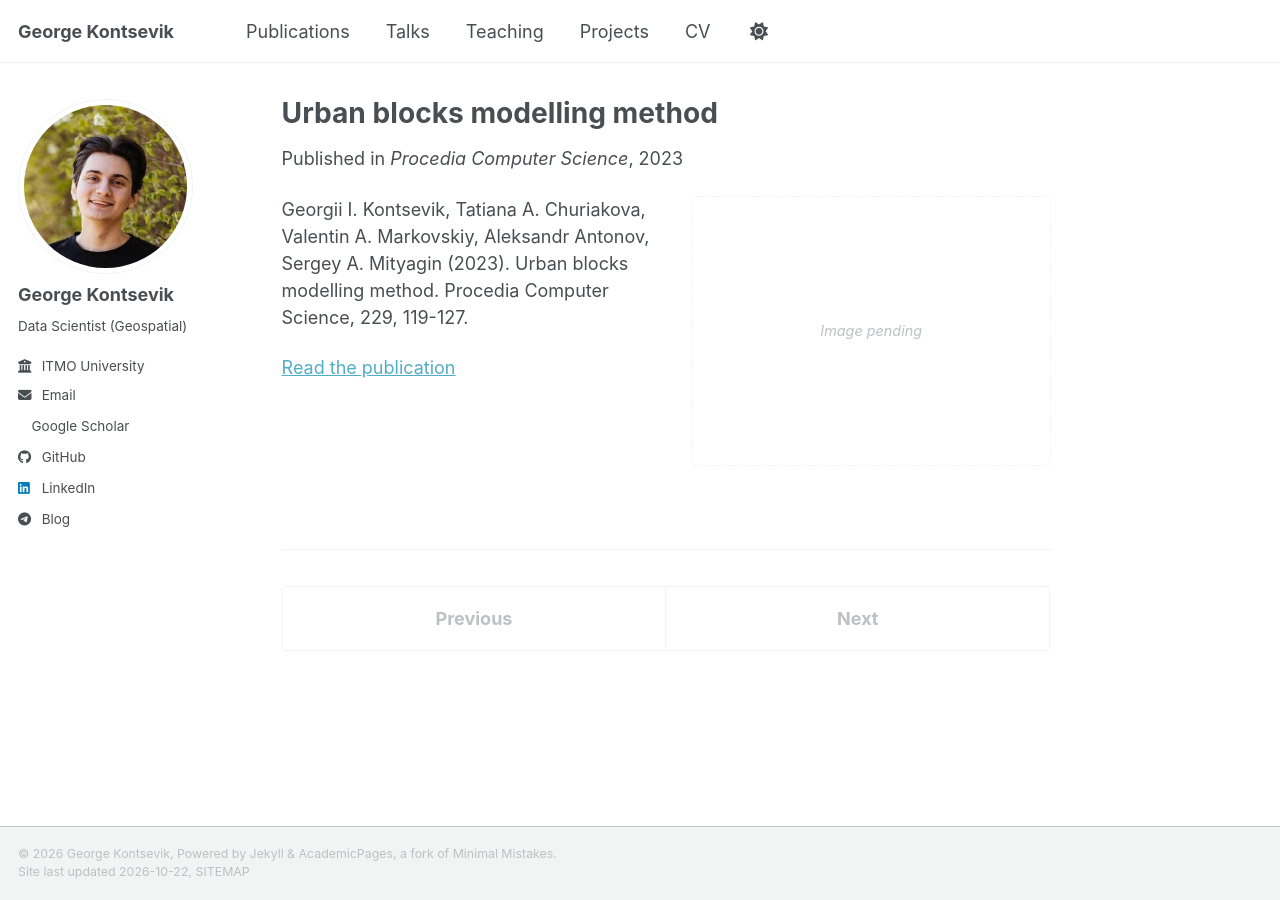
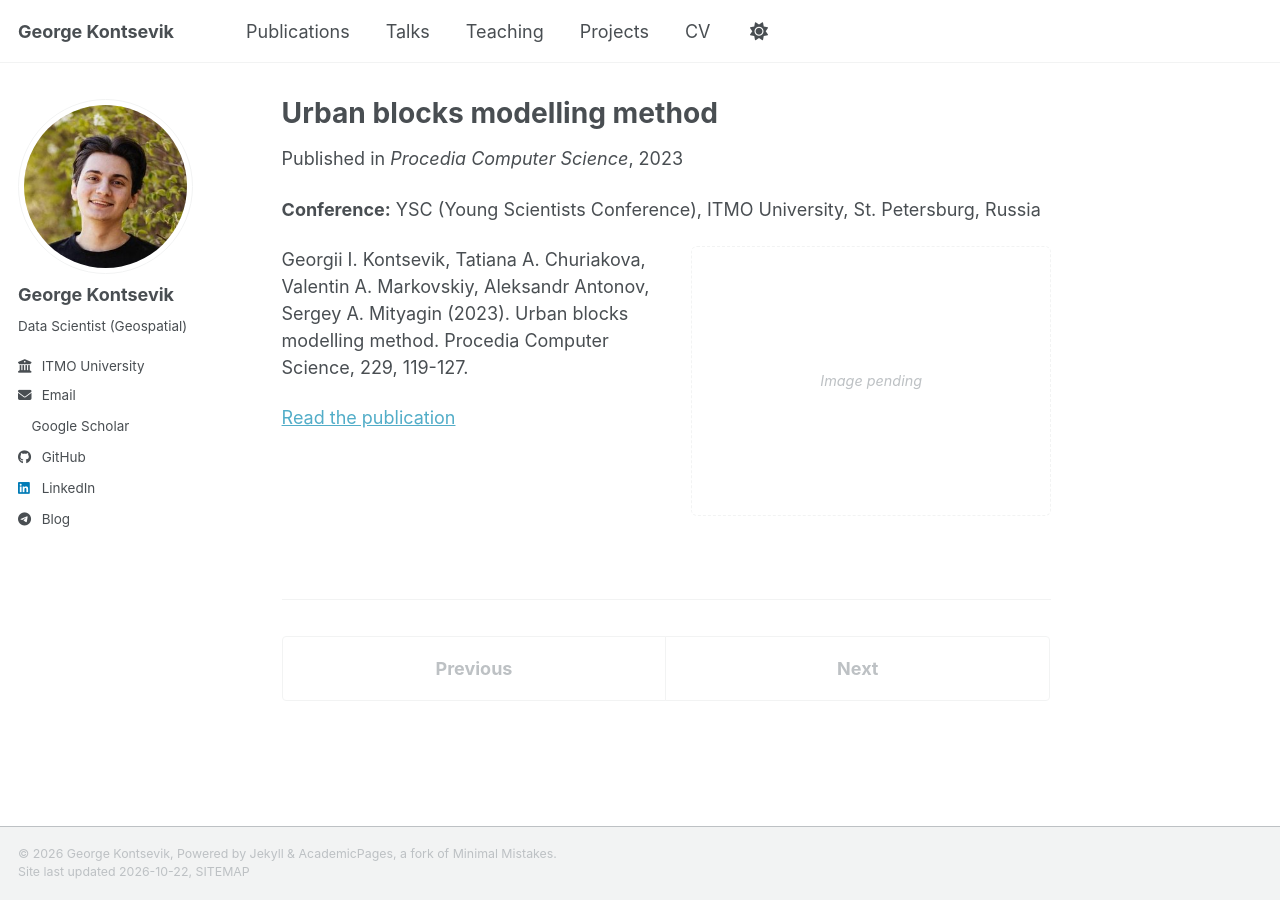
Before and after one commit to GeorgeKontsevik/GeorgeKontsevik.github.io, a Jekyll site: the page built from _publications/urban-blocks-modelling-method.md, in a window 1280 px wide. Built offline with Jekyll 4.4.1, drawn with Linux system fonts in a browser that asks for light colours; a style sheet for code colours, icons or effects is not loaded.

Commit message:
Identify YSC conference and ITMO location for three proceedings papers

```diff
--- a/_includes/archive-single.html
+++ b/_includes/archive-single.html
@@ -55,6 +55,10 @@
          <p class="page__date"><strong><i class="fa fa-fw fa-calendar" aria-hidden="true"></i> {{ site.data.ui-text[site.locale].date_label | default: "Published:" }}</strong> <time datetime="{{ post.date | default: "1900-01-01" | date_to_xmlschema }}">{{ post.date | default: "1900-01-01" | date: "%B %d, %Y" }}</time></p>
         {% endif %}
 
+    {% if post.conference %}
+      <p><strong>Conference:</strong> {{ post.conference | escape }}</p>
+    {% endif %}
+
     {% if post.excerpt and post.collection != 'publications' and site.read_more != 'enabled' %}
     <p class="archive__item-excerpt" itemprop="description">{{ post.excerpt | markdownify }}</p>
     {% elsif post.excerpt and post.collection != 'publications' and site.read_more == 'enabled' %}
--- a/_layouts/single.html
+++ b/_layouts/single.html
@@ -46,6 +46,9 @@ layout: default
           <p>Published in <i>{{ page.venue }}</i>, {{ page.date | default: "1900-01-01" | date: "%Y" }} </p>
         {% elsif page.date %}
           <p class="page__date"><strong><i class="fa fa-fw fa-calendar" aria-hidden="true"></i> {{ site.data.ui-text[site.locale].date_label | default: "Published:" }}</strong> <time datetime="{{ page.date | date_to_xmlschema }}">{{ page.date | default: "1900-01-01" | date: "%B %d, %Y" }}</time></p>
+        {% endif %}
+        {% if page.conference %}
+          <p><strong>Conference:</strong> {{ page.conference | escape }}</p>
         {% endif %}
         </header>
       {% endunless %}
--- a/_publications/urban-blocks-modelling-method.md
+++ b/_publications/urban-blocks-modelling-method.md
@@ -3,6 +3,7 @@ title: "Urban blocks modelling method"
 authors: "Georgii I. Kontsevik, Tatiana A. Churiakova, Valentin A. Markovskiy, Aleksandr Antonov, Sergey A. Mityagin"
 publication_year: 2023
 venue: "Procedia Computer Science"
+conference: "YSC (Young Scientists Conference), ITMO University, St. Petersburg, Russia"
 category: "conferences"
 publication_url: "https://doi.org/10.1016/j.procs.2023.12.013"
 citation: "Georgii I. Kontsevik, Tatiana A. Churiakova, Valentin A. Markovskiy, Aleksandr Antonov, Sergey A. Mityagin (2023). Urban blocks modelling method. Procedia Computer Science, 229, 119-127."
```
Also changed, not shown: _publications/estimating-the-attractiveness-of-the-city-for-skilled-workers-using-jobs-housing-matching-spatial-data-and-nlp-techniques.md (+1 -0 lines), _publications/modeling-the-citizens-settlement-in-residential-buildings.md (+1 -0 lines).
